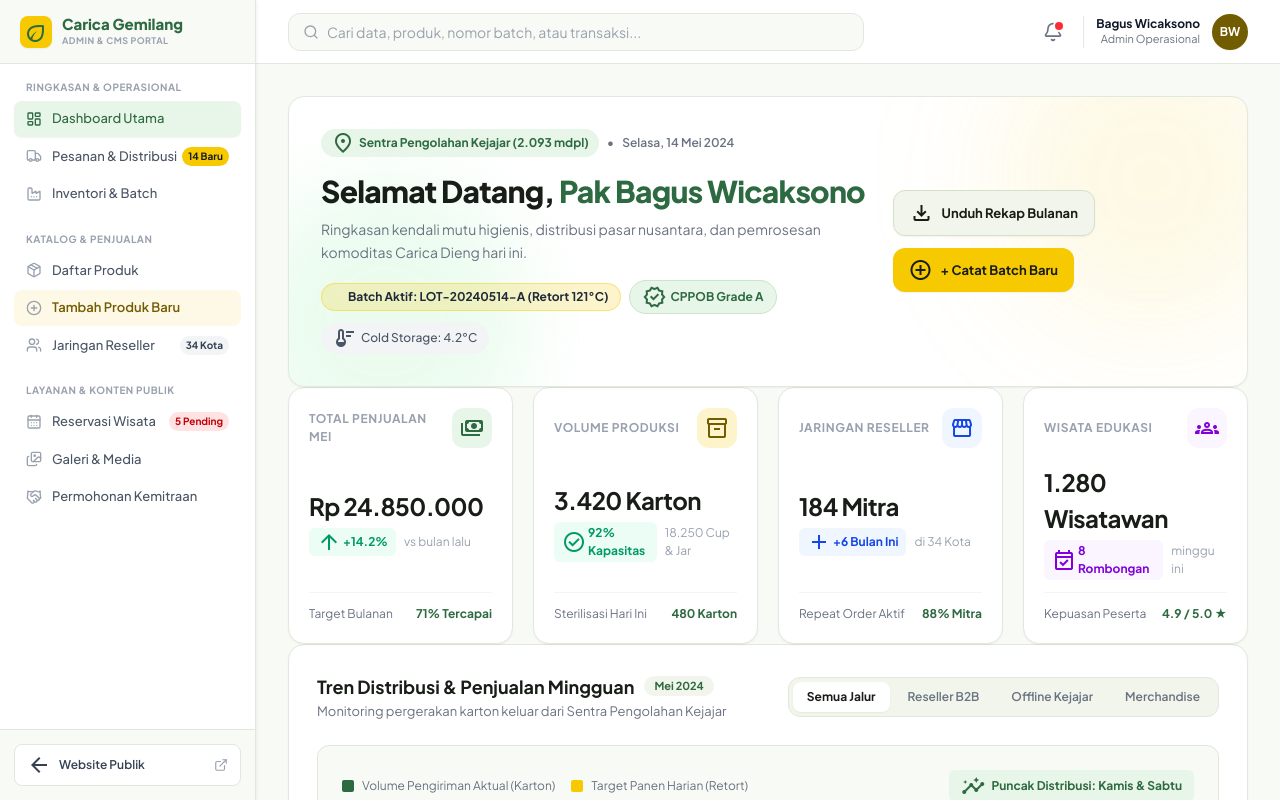
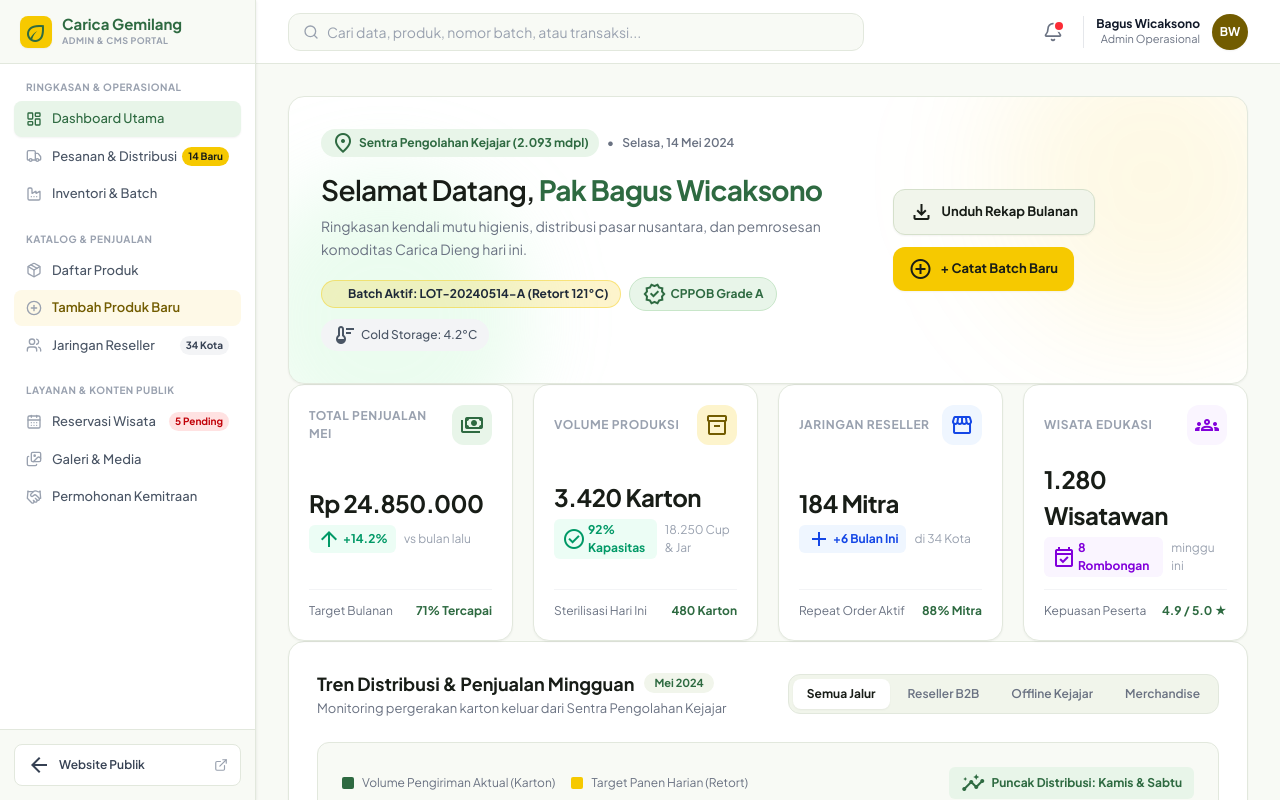
Before and after one commit to alpaenf/carica, a Next.js app: page /admin in a window 1280 px wide. Shown: the top 800 px of the page. Built offline with nearby package versions, Linux system fonts and the light colour scheme.

Commit message:
style(admin): kurangi font-weight judul selamat datang dan hilangkan semua font-extrabold

```diff
--- a/app/admin/page.tsx
+++ b/app/admin/page.tsx
@@ -19,8 +19,8 @@ export default function AdminDashboardPage() {
             </div>
 
             <div>
-              <h1 class="text-[26px] sm:text-[30px] font-extrabold text-[#181d17] tracking-tight">
-                Selamat Datang, <span class="text-[#2e6a41]">Pak Bagus Wicaksono</span>
+              <h1 class="text-[24px] sm:text-[28px] font-semibold text-[#181d17] tracking-tight">
+                Selamat Datang, <span class="text-[#2e6a41] font-bold">Pak Bagus Wicaksono</span>
               </h1>
               <p class="text-[14px] text-gray-500 mt-1 max-w-2xl leading-relaxed">
                 Ringkasan kendali mutu higienis, distribusi pasar nusantara, dan pemrosesan komoditas Carica Dieng hari ini.
@@ -204,7 +204,7 @@ export default function AdminDashboardPage() {
                 <div class="w-1/2 bg-[#2e6a41] rounded-t-sm ring-2 ring-[#f6c900]" style="height: 68%;" title="Aktual: 220 Karton (Hari ini)"></div>
                 <div class="w-1/2 bg-[#f6c900] rounded-t-sm" style="height: 60%;" title="Target: 220 Karton"></div>
               </div>
-              <span class="text-[12px] font-extrabold text-[#2e6a41]">Sel (Hari Ini)</span>
+              <span class="text-[12px] font-bold text-[#2e6a41]">Sel (Hari Ini)</span>
             </div>
 
             <!-- Rabu -->
--- a/components/admin/AdminSidebar.tsx
+++ b/components/admin/AdminSidebar.tsx
@@ -73,7 +73,7 @@ export default function AdminSidebar({ isOpen, onClose }: AdminSidebarProps) {
               <span className="material-symbols-outlined notranslate text-[20px]" translate="no">eco</span>
             </div>
             <div className="flex flex-col">
-              <span className="font-extrabold text-[#2e6a41] text-[15px] leading-tight">Carica Gemilang</span>
+              <span className="font-bold text-[#2e6a41] text-[15px] leading-tight">Carica Gemilang</span>
               <span className="text-[9px] font-bold text-gray-400 uppercase tracking-wider">Admin & CMS Portal</span>
             </div>
           </Link>
```
